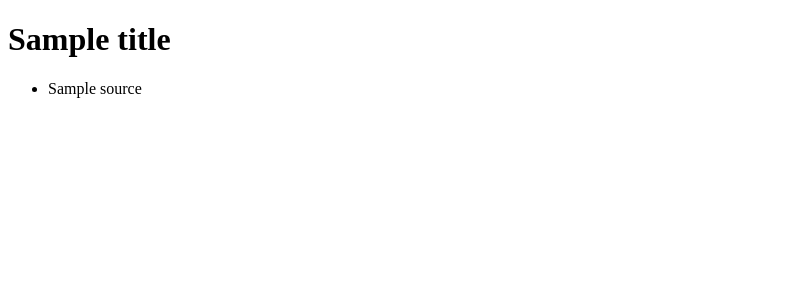
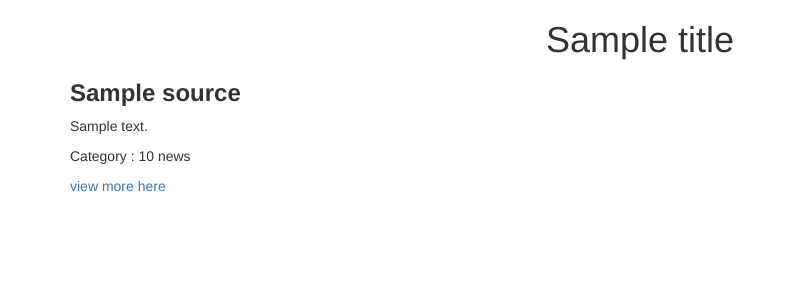
Before and after one commit to victormongare1/news, a Flask app: template app/templates/index.html in a window 1280 px wide. Shown: the top 300 px of the page, without its empty margins (0-787 px from the left). Run offline with Flask 2, Linux system fonts and the light colour scheme; the template is opened without the code that fills it: most values are stand-ins (such as "Sample title", 1, 10 or a date in 2020); some libraries are stand-ins or nearby versions.

Commit message:
fixed keyerror in request.py file

```diff
--- a/app/request.py
+++ b/app/request.py
@@ -37,9 +37,9 @@ def process_results(source_list):
   for source_item in source_list:
 
     name = source_item.get('name')
-    description= source_item.get('url')
+    description= source_item.get('description')
     url= source_item.get('url')
-    category = source_item.get('vote_average')
+    category = source_item.get('category')
 
 
     if name:
--- /dev/null
+++ b/app/templates/base.html
@@ -0,0 +1,4 @@
+{% extends 'bootstrap/base.html'%}
+{% block content%}
+
+{% endblock %}
--- a/app/templates/index.html
+++ b/app/templates/index.html
@@ -1,14 +1,21 @@
+{% extends 'base.html'%}
 <!DOCTYPE html>
 <html>
   <head>
     <title>{{title}}</title>
   </head>
   <body>
-    <h1>{{title}}</h1>
-    <ul>
+    {% block content %}
+    <div class="container">
+    <h1 class="text-center">{{title}}</h1>
+
        {% for source in sources%}
-           <li>{{ source.name}}</li>
+           <h3><b>{{ source.name}}</b></h3>
+            <p>{{source.description}}</p>
+            <p>Category : {{source.category}} news</p>
+             <a href="{{source.url}}">view more here</a>
        {% endfor %}
-   </ul>
+    </div>
+    {% endblock %}
   </body>
 </html>
```
